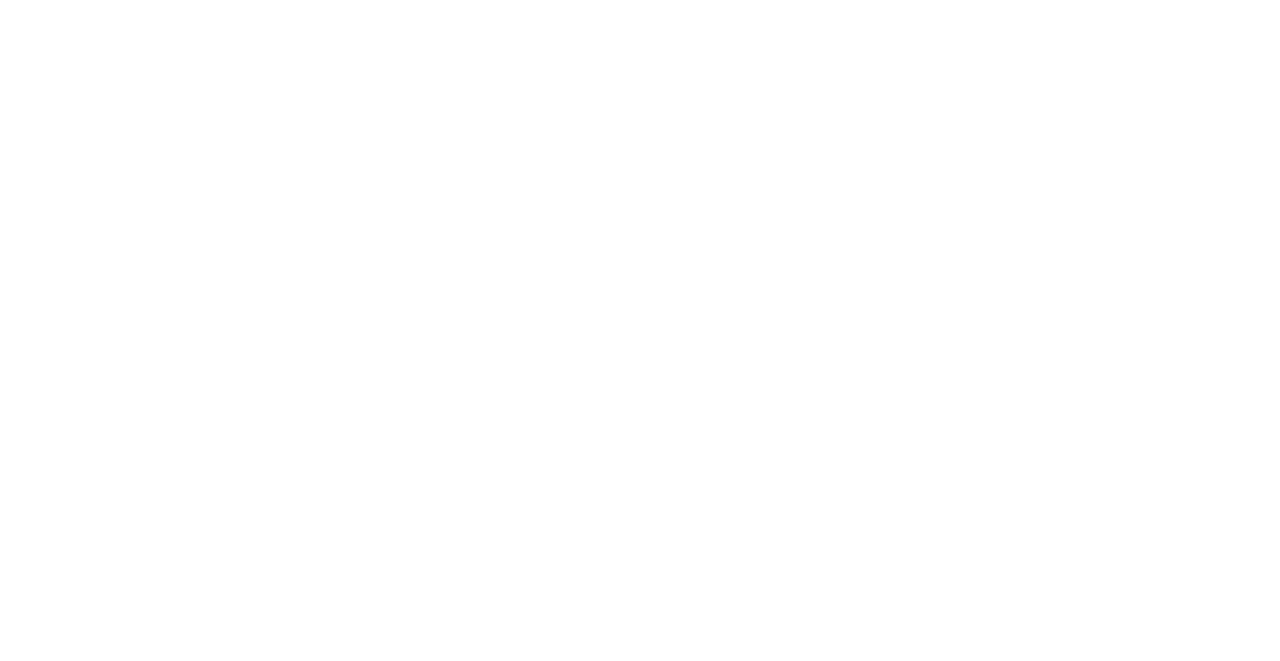
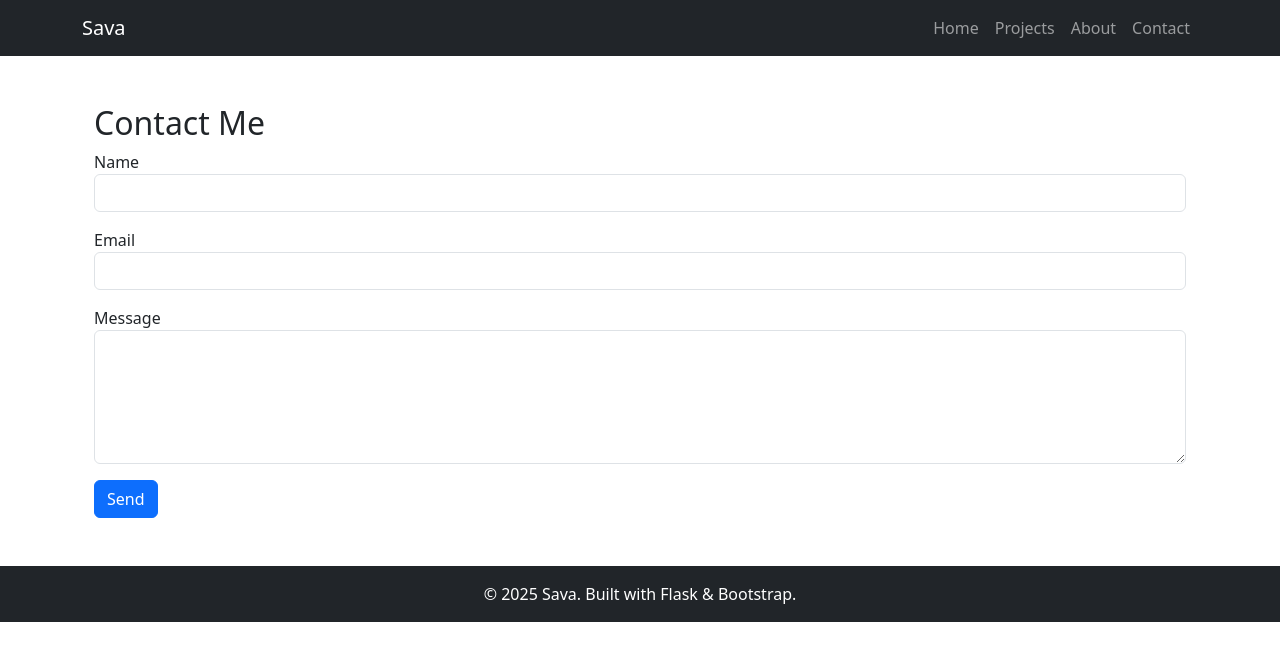
Before and after one commit to Vuletin/portfolio, a Flask app: page /contact in a window 1280 px wide. Before the commit the part shown is empty. Shown: the top 661 px of the page. Run offline with Flask 3, Linux system fonts and the light colour scheme.

Commit message:
updated base.html

```diff
--- a/Templates/base.html
+++ b/Templates/base.html
@@ -1,3 +1,49 @@
-<meta name="description" content="Portfolio of Sava - Junior Full-Stack Developer with experience in Python, Flask, and Web Apps.">
-<meta name="keywords" content="Python developer, Flask, web developer, junior developer, portfolio">
-<meta name="author" content="Sava">
+<!DOCTYPE html>
+<html lang="en">
+<head>
+    <meta charset="UTF-8">
+    <meta name="viewport" content="width=device-width, initial-scale=1.0">
+    <meta name="description" content="Portfolio of Sava - Junior Full-Stack Developer with Python and Flask">
+    <meta name="keywords" content="Python developer, Flask, portfolio, full-stack developer, Sava">
+    <meta name="author" content="Sava">
+    <title>{% block title %}Sava's Portfolio{% endblock %}</title>
+
+    <!-- ✅ Bootstrap CSS -->
+    <link href="https://cdn.jsdelivr.net/npm/bootstrap@5.3.0/dist/css/bootstrap.min.css" rel="stylesheet">
+
+    <!-- ✅ Your custom CSS -->
+    <link rel="stylesheet" href="{{ url_for('static', filename='css/style.css') }}">
+</head>
+<body>
+    <!-- ✅ Navbar -->
+    <nav class="navbar navbar-expand-lg navbar-dark bg-dark">
+        <div class="container">
+            <a class="navbar-brand" href="/">Sava</a>
+            <button class="navbar-toggler" type="button" data-bs-toggle="collapse" data-bs-target="#navbarNav">
+                <span class="navbar-toggler-icon"></span>
+            </button>
+            <div class="collapse navbar-collapse" id="navbarNav">
+                <ul class="navbar-nav ms-auto">
+                    <li class="nav-item"><a class="nav-link" href="/">Home</a></li>
+                    <li class="nav-item"><a class="nav-link" href="/projects">Projects</a></li>
+                    <li class="nav-item"><a class="nav-link" href="/about">About</a></li>
+                    <li class="nav-item"><a class="nav-link" href="/contact">Contact</a></li>
+                </ul>
+            </div>
+        </div>
+    </nav>
+
+    <!-- ✅ Page Content -->
+    <main class="container mt-4">
+        {% block content %}{% endblock %}
+    </main>
+
+    <!-- ✅ Footer -->
+    <footer class="bg-dark text-white text-center py-3 mt-5">
+        <p class="mb-0">&copy; {{ 2025 }} Sava. Built with Flask & Bootstrap.</p>
+    </footer>
+
+    <!-- ✅ Bootstrap JS -->
+    <script src="https://cdn.jsdelivr.net/npm/bootstrap@5.3.0/dist/js/bootstrap.bundle.min.js"></script>
+</body>
+</html>
```
